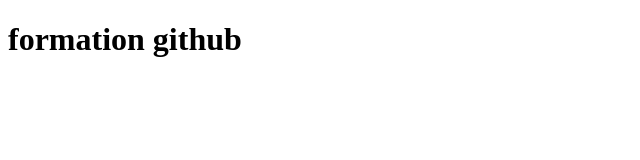
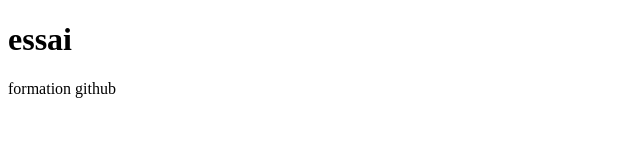
Before and after one commit to ANIK-Sara/Git_course, a plain HTML site: page index.html in a window 1280 px wide. Shown: the whole page, without its empty margins (0-640 px from the left). Drawn offline with Linux system fonts and the light colour scheme.

Commit message:
ajout du top banner

```diff
--- a/index.html
+++ b/index.html
@@ -6,6 +6,9 @@
     <title>Document</title>
 </head>
 <body>
-    <h1>formation github</h1>
+    <div id ="top-banner">
+        <h1>essai</h1>
+    formation github
+    </div>
 </body>
 </html>
```
